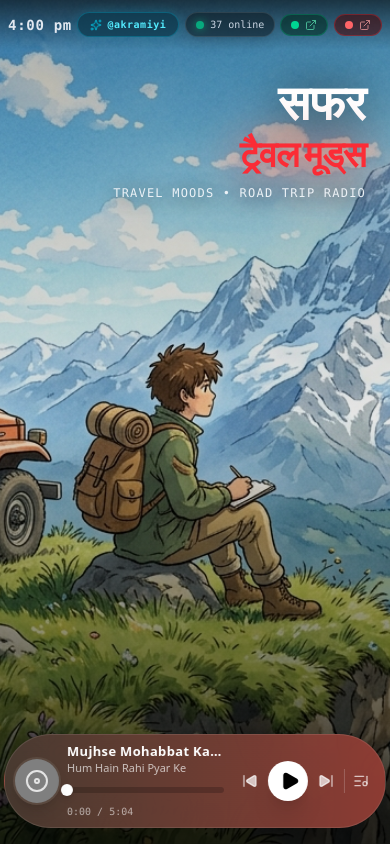
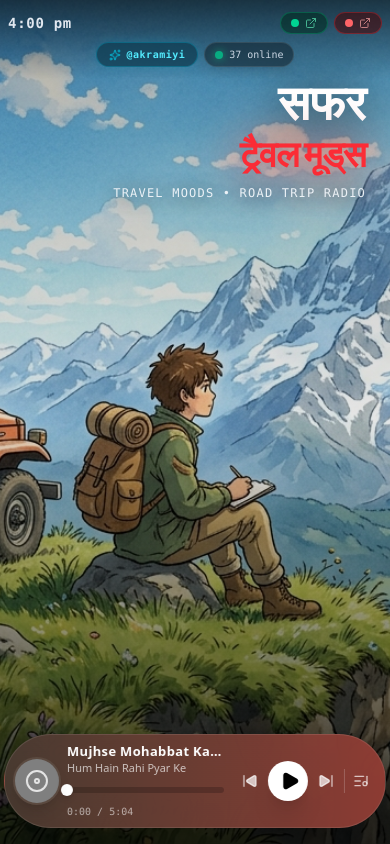
Before and after one commit to akramiyi/travel-moods, a React (Vite) app: page / in a window 390 px wide. Built offline with nearby package versions, Linux system fonts and the light colour scheme; grey boxes are pictures that could not be loaded; a web font is replaced by a local one.

Commit message:
Fix: Reorder Navbar on mobile to prevent Spotify/YT links from getting cut off

```diff
--- a/src/components/Navbar.tsx
+++ b/src/components/Navbar.tsx
@@ -34,17 +34,17 @@ export const Navbar: React.FC<NavbarProps> = ({
   }, []);
 
   return (
-    <header className="fixed top-0 left-0 right-0 z-40 px-2 sm:px-8 py-3 sm:py-4 flex items-center justify-between text-white font-sans pointer-events-auto bg-gradient-to-b from-black/60 to-transparent">
+    <header className="fixed top-0 left-0 right-0 z-40 px-2 sm:px-8 py-3 sm:py-4 flex flex-wrap sm:flex-nowrap items-center justify-between text-white font-sans pointer-events-auto bg-gradient-to-b from-black/60 to-transparent gap-y-2">
       {/* Top Left: Live Clock */}
-      <div className="flex items-center gap-1.5 sm:gap-3">
+      <div className="order-1 flex items-center gap-1.5 sm:gap-3">
         <span className="font-mono text-sm sm:text-base font-bold text-slate-200 tracking-wider whitespace-nowrap">
           {timeString || '2:07 pm'}
         </span>
         <span className="hidden sm:inline-block w-1.5 h-1.5 rounded-full bg-cyan-400 animate-ping" />
       </div>
 
-      {/* Top Center: Brand Logo & Online Status */}
-      <div className="flex items-center gap-1.5 sm:gap-2.5">
+      {/* Brand Logo & Online Status (Centered on mobile 2nd row) */}
+      <div className="order-3 sm:order-2 w-full sm:w-auto flex justify-center items-center gap-1.5 sm:gap-2.5">
         <div className="flex items-center gap-1.5 bg-cyan-950/60 backdrop-blur-md px-3 py-1 rounded-full border border-cyan-500/30 shadow-[0_0_12px_rgba(6,182,212,0.2)] text-[10px] sm:text-xs font-mono">
           <Sparkles className="w-3 h-3 text-cyan-400 animate-pulse" />
           <span className="font-bold text-cyan-300 tracking-wider">@akramiyi</span>
@@ -56,8 +56,8 @@ export const Navbar: React.FC<NavbarProps> = ({
         </div>
       </div>
 
-      {/* Top Right: Spotify, YT Music & Cafe Controls */}
-      <div className="flex items-center gap-1.5 sm:gap-4 text-xs font-medium">
+      {/* Top Right: Spotify, YT Music */}
+      <div className="order-2 sm:order-3 flex items-center gap-1.5 sm:gap-4 text-xs font-medium">
         {/* Spotify & YT Music Links */}
         <a
           href="https://open.spotify.com/playlist/2AVjI8Z57bqMJVtU3V9X1Q"
```
